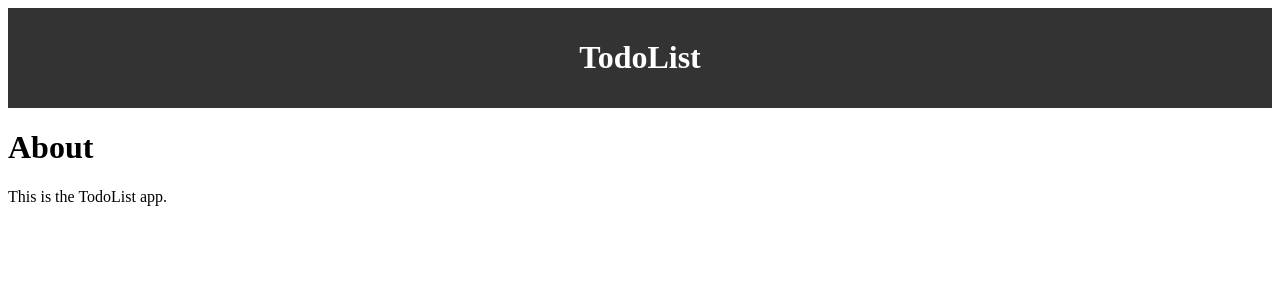
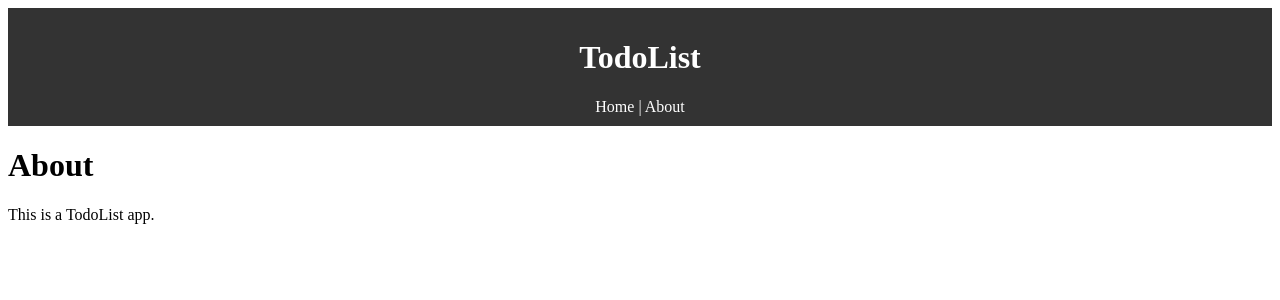
Before and after one commit to anusontarangkul/react-todo, a React (Create React App) app in the folder todo-app/: page /about in a window 1280 px wide. Shown: the top 300 px of the page. Built offline with nearby package versions, Linux system fonts and the light colour scheme.

Commit message:
add links in heading

```diff
--- a/todo-app/src/components/layout/Header.js
+++ b/todo-app/src/components/layout/Header.js
@@ -1,9 +1,11 @@
 import React from 'react';
+import { Link } from 'react-router-dom'
 
 function Header() {
     return (
         <header style={headerStyle}>
             <h1>TodoList</h1>
+            <Link style={linkStyle} to="/">Home</Link> | <Link to="/about" style={linkStyle}>About</Link>
         </header>
     )
 }
@@ -15,4 +17,9 @@
     padding: '10px'
 }
 
+const linkStyle = {
+    color: "#fff",
+    textDecoration: 'none'
+}
+
 export default Header;
--- a/todo-app/src/components/pages/About.js
+++ b/todo-app/src/components/pages/About.js
@@ -4,7 +4,7 @@
     return (
         <React.Fragment>
             <h1>About</h1>
-            <p>This is the TodoList app.</p>
+            <p>This is a TodoList app.</p>
         </React.Fragment>
     )
 }
```
